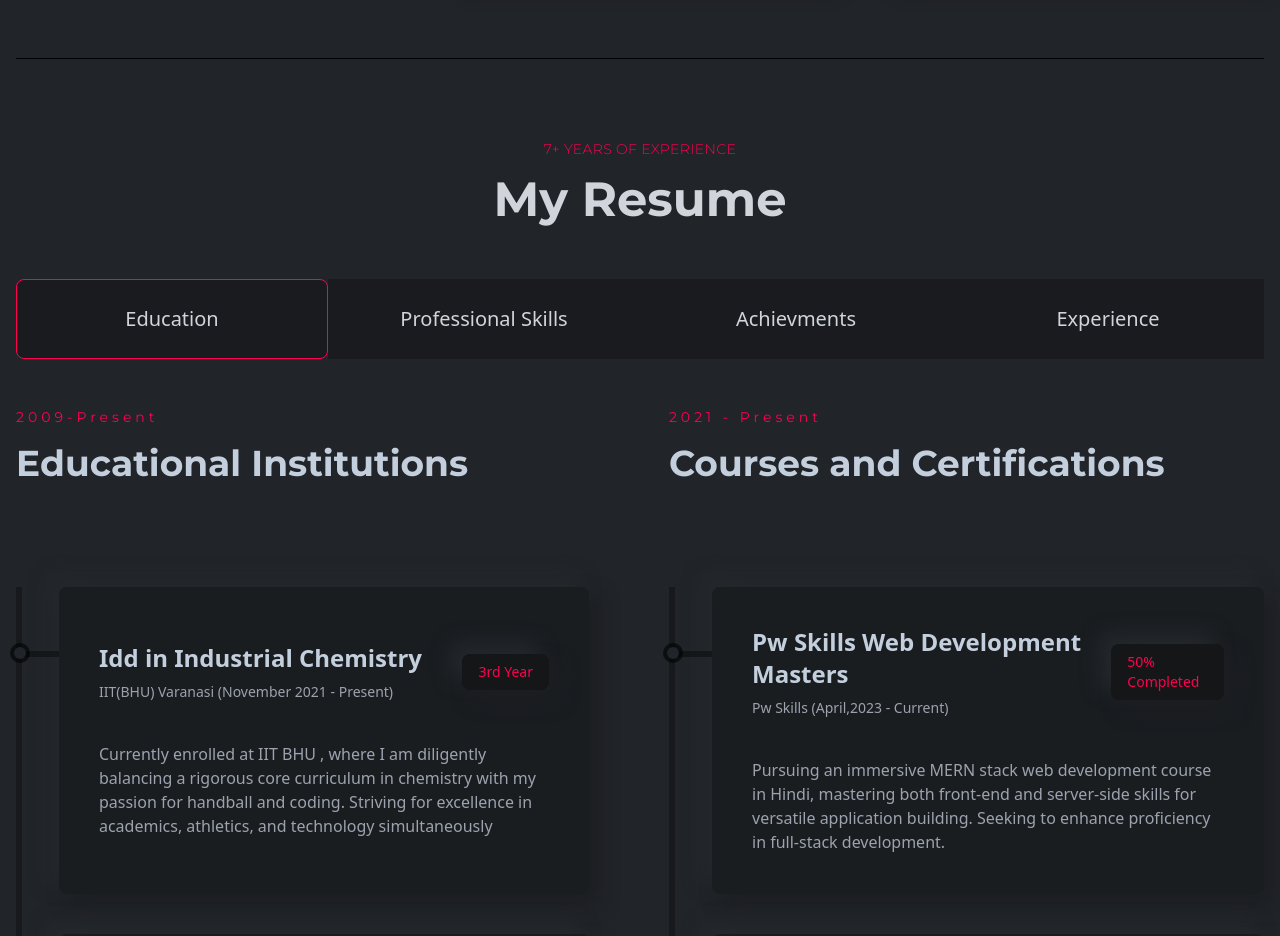
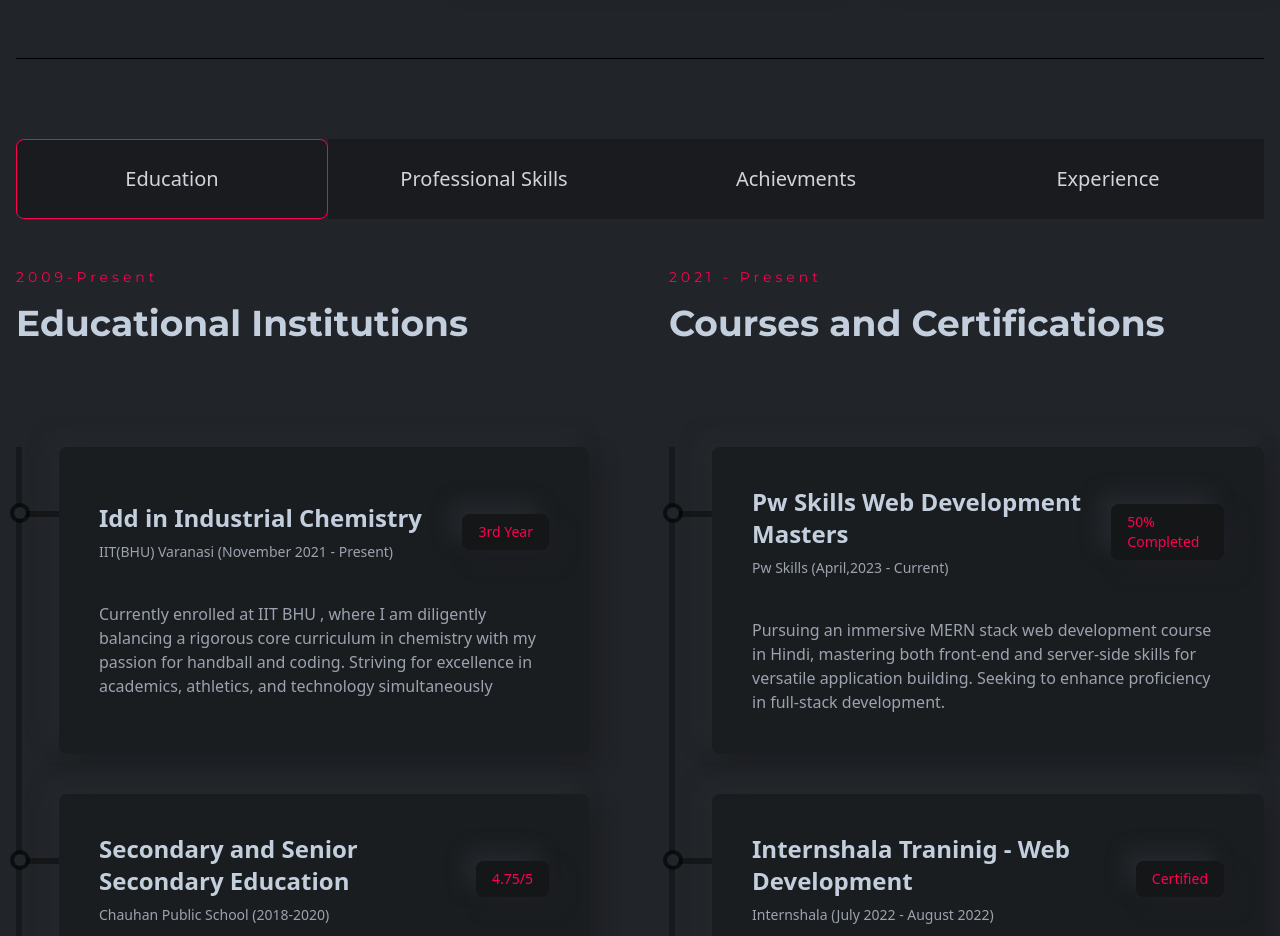
Before and after one commit to Abhishekkumar813209/Portfolio_website, a React (Create React App) app: page / in a window 1280 px wide. Shown: the part 3300-4236 px from the top of the page. Built offline with nearby package versions, Linux system fonts and the light colour scheme.

Commit message:
fifteenth commit

```diff
--- a/src/components/resume/Resume.js
+++ b/src/components/resume/Resume.js
@@ -13,7 +13,6 @@ const Resume = () => {
   return (
     <section id="resume" className="w-full py-20 border-b-[1px] border-b-black">
       <div className="flex justify-center items-center text-center">
-        <Title title="7+ YEARS OF EXPERIENCE" des="My Resume" />
       </div>
       <div>
         <ul className="w-full grid grid-cols-1 md:grid-cols-2 xl:grid-cols-4">
```
